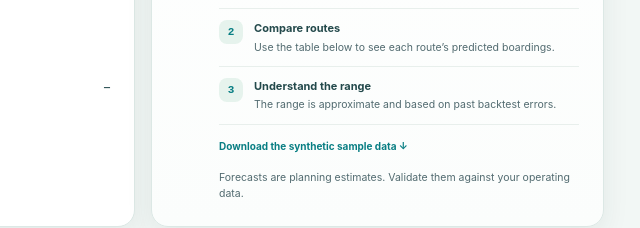
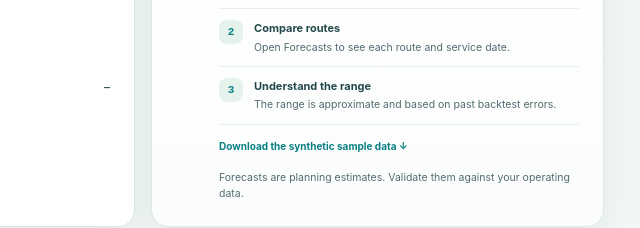
Before and after one commit to Vital1506/bus-passenger-demand-forecasting, a plain HTML site: page web/index.html in a window 1280 px wide. Shown: the part 984-1212 px from the top of the page, 640-1280 px from the left. Drawn offline with Linux system fonts and the light colour scheme; files that its build step writes are made by us from their sources; no server answers; files whose address does not match are found by name.

Commit message:
Clarify forecast navigation in demo guide

```diff
--- a/web/index.html
+++ b/web/index.html
@@ -84,7 +84,7 @@
               <div class="demo-callout"><span class="demo-callout-icon">i</span><div><strong>You’re viewing an example</strong><p>These forecasts use synthetic passenger counts. They are here to show how the site works, not to represent a real bus service.</p></div></div>
               <ol class="demo-steps">
                 <li><strong>Read the chart</strong><span>It adds the route estimates together for each service day.</span></li>
-                <li><strong>Compare routes</strong><span>Use the table below to see each route’s predicted boardings.</span></li>
+                <li><strong>Compare routes</strong><span>Open Forecasts to see each route and service date.</span></li>
                 <li><strong>Understand the range</strong><span>The range is approximate and based on past backtest errors.</span></li>
               </ol>
               <a id="publicDownloadSample" href="/api/public-demo/sample.csv" class="text-link sample-link" download>Download the synthetic sample data ↓</a>
```
